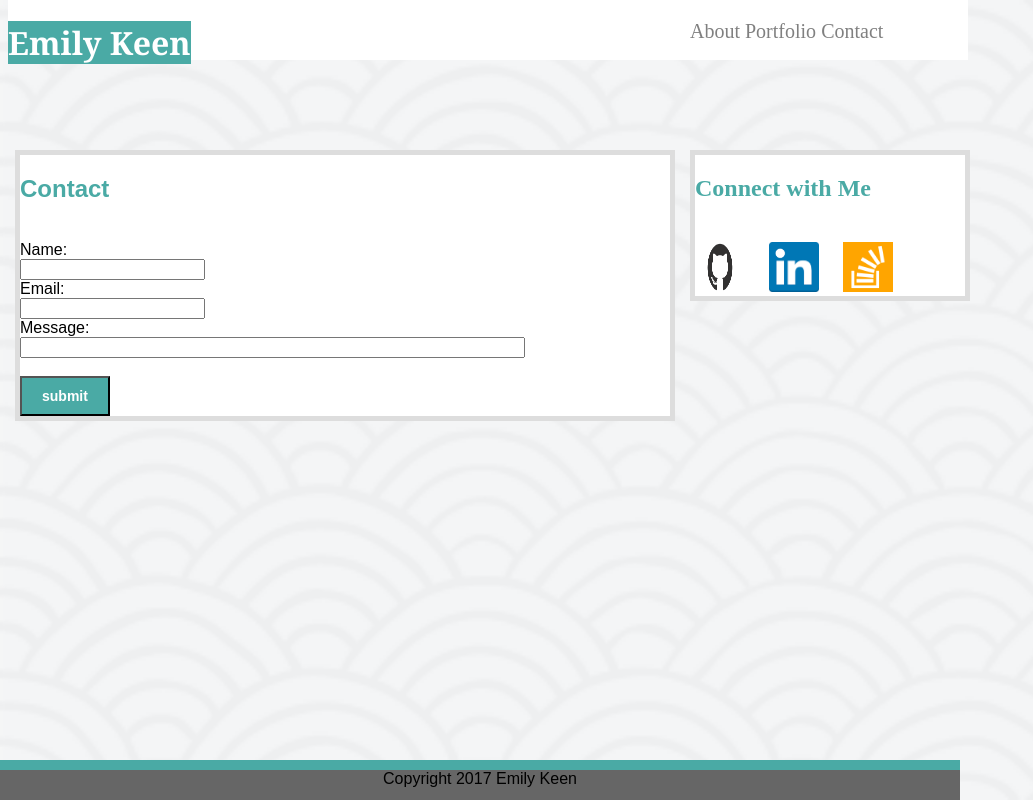
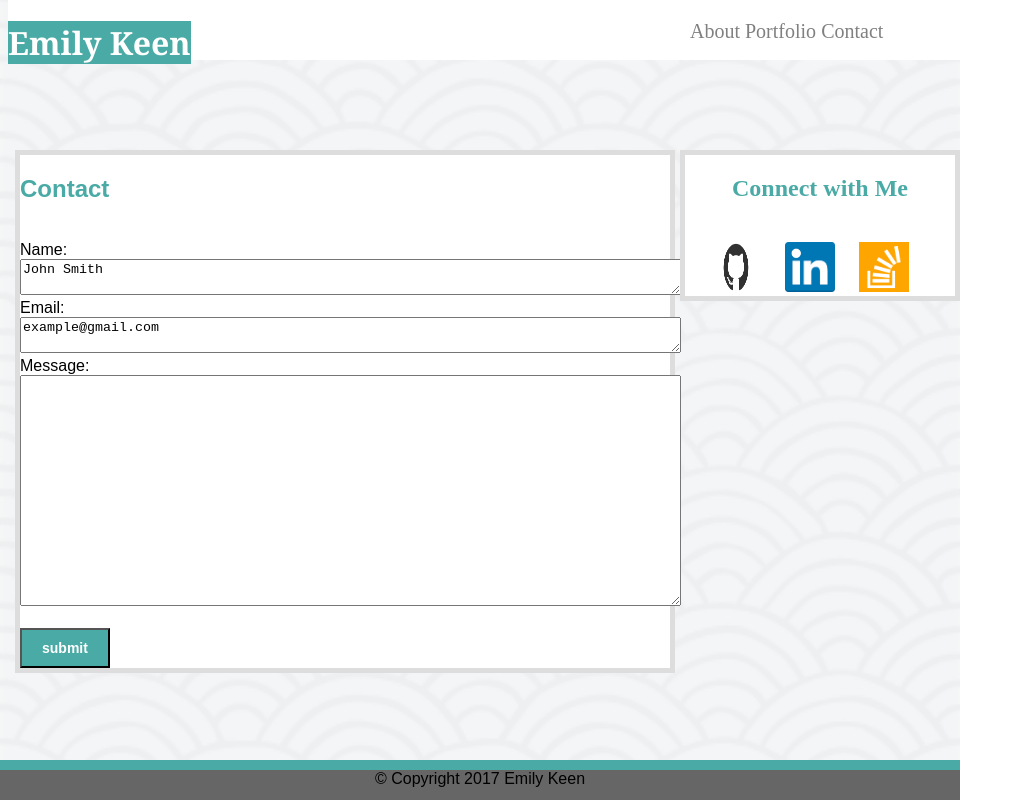
Before and after one commit to emilykeen/Basic-Portfolio, a plain HTML site: page contact.html in a window 1280 px wide. Shown: the whole page, without its empty margins (0-1033 px from the left). Drawn offline with Linux system fonts and the light colour scheme.

Commit message:
almost done!

```diff
--- a/assets/css/style.css
+++ b/assets/css/style.css
@@ -1,8 +1,10 @@
 
-body {background: url("../images/seigaiha.png") no-repeat center fixed;
-	  background-size:cover;
-	  max-height: :960px;
+body {
+	background: url("../images/seigaiha.png") no-repeat left fixed;
+	 background-size:960px;
+	 max-width:960px;
 	 margin:10 auto;
+	 float: left;
 	}
 
 h1 {
@@ -11,21 +13,22 @@ h1 {
 	border-color:#cccccc;
 	font-family: 'Georgia', Times, Times New Roman, serif;
 	float:left;
-	left:10px;
+	left:20px;
 	text-align:center;
 	}
 
 h2 {
-
 	color:#4aaaa5;
 	}
 
-#header{ position: fixed;
+#header{
+ 	position: fixed;
 	height:60px;
 	width:960px;
 	background: #ffffff;
 	color:#777777;
-		top:0;}
+	top:0;
+	}
 
 
 #links {
@@ -38,7 +41,9 @@ h2 {
 	background: white
 	}
 
-.link {color:grey;}
+.link {
+	color:grey;
+	}
 
 
 #bio-image {
@@ -65,21 +70,22 @@ h2 {
   	position: relative;
  	z-index: -1;
   	float:left;
-
  	}
 
 
 #connectwithme {
 	position:fixed;
-left:690px;
+	left:680px;
 	top:150px;
 	float:left;
 	width: 270px;
 	background:#ffffff;
 	border:5px solid #dddddd;
+	text-align: center;
 	}
 
-.footer {bottom: clear ;
+.footer {
+	bottom: clear ;
 	background:#666666;
 	text-align:center;
 	position:fixed;
@@ -90,14 +96,13 @@ border:5px solid #dddddd;
 	font-color:white;
 	font-family: 'Arial', 'Helvetica Neue', Helvetica, sans-serif;
 	border-top:10px solid #4aaaa5;
-
 	}
 #aboutmetext {
 	text-align: center;
 	}
 
 .maincontainer {
-	font-color:#777777;
+	font:#777777;
 	background:#ffffff;
 	border: 5px solid #dddddd;
 	font-family: 'Arial', 'Helvetica Neue', Helvetica, sans-serif;
@@ -107,16 +112,19 @@ border:5px solid #dddddd;
 	float:left;
 	left:15px;}
 
-.label1{ position: absolute;
+.label1{
+	position: absolute;
 	height:30px;
 	width:200px;
 	background: #4aaaa5;
 	text-align: center;
 	color:white;
 	z-index: 1;
-		top:160px;}
+	top:160px;
+	}
 
-.label2{ position: absolute;
+.label2{
+	position: absolute;
 	height:30px;
 	width:200px;
 	background: #4aaaa5;
@@ -127,16 +135,19 @@ border:5px solid #dddddd;
 	text-align: center;
 	}
 
-.label3{ position: absolute;
+.label3{
+	 position: absolute;
 	height:30px;
 	width:200px;
 	background: #4aaaa5;
 	text-align: center;
 	color:white;
 	z-index: 1;
-		top:390px;}
+	top:390px;
+	}
 
-.label4{ position: absolute;
+.label4{
+	position: absolute;
 	height:30px;
 	width:200px;
 	text-align: center;
@@ -145,11 +156,13 @@ border:5px solid #dddddd;
 	z-index: 1;
 	top:390px;
 	left:220px;
-	;}
-.title {text-align: center;
+	}
+.title {
+	text-align: center;
 	font-family: 'Georgia', Times, Times New Roman, serif;
 	color:#4aaaa5;
-		font-size: 14px;}
+	font-size: 14px;
+	}
 
 #button {
 	padding:10px 20px;
--- a/contact.html
+++ b/contact.html
@@ -3,7 +3,9 @@
 <head>
 	<title> Contact Me
 	</title>
+	<--!link rel="stylesheet" type="text/css" href="assets/css/reset.css">
 	<link rel="stylesheet" type="text/css" href="assets/css/style.css">
+
 </head>
 <body>
 
@@ -29,11 +31,11 @@
 <h2>Contact</h2>
 <br>
   Name:<br>
-  <input type="text" name="name"><br>
+  <textarea name="name" cols="80">John Smith</textarea><br>
   Email:<br>
-  <input type="text" name="email"><br>
+  <textarea name="email" cols="80">example@gmail.com</textarea><br>
   Message: <br>
-  <input type="text"  size="60" name="Message"><br>
+  <textarea name="message" rows="15" cols="80"></textarea><br>
   <br>
   <input id="button" type="submit" value="submit" >
 </form>
@@ -47,9 +49,8 @@
 <a href="http://stackoverflow.com/users/7382034/emily-keen?tab=profile"><img class= "socailimages" src="assets\images\stackoverflow.jpg"></a>
 
 </div>
-
 </body>
 
-<footer class= "footer"> Copyright 2017 Emily Keen</footer>
+<footer class= "footer">&copy; Copyright 2017 Emily Keen</footer>
 
 </html>
```
Also changed, not shown: index.html (+2 -1 lines), portfolio.html (+2 -1 lines). Lines whose indentation alone changed are shown as unchanged.
